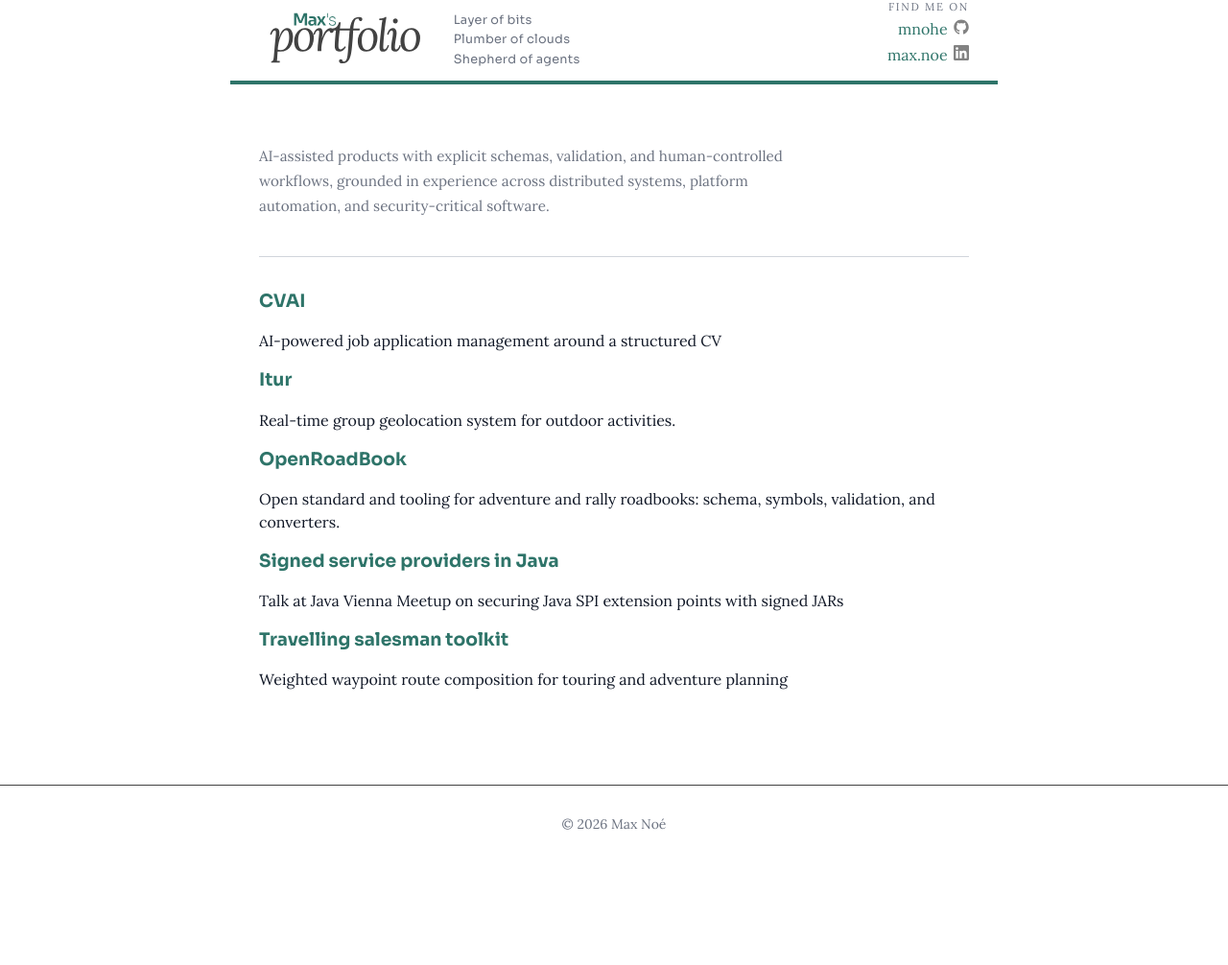
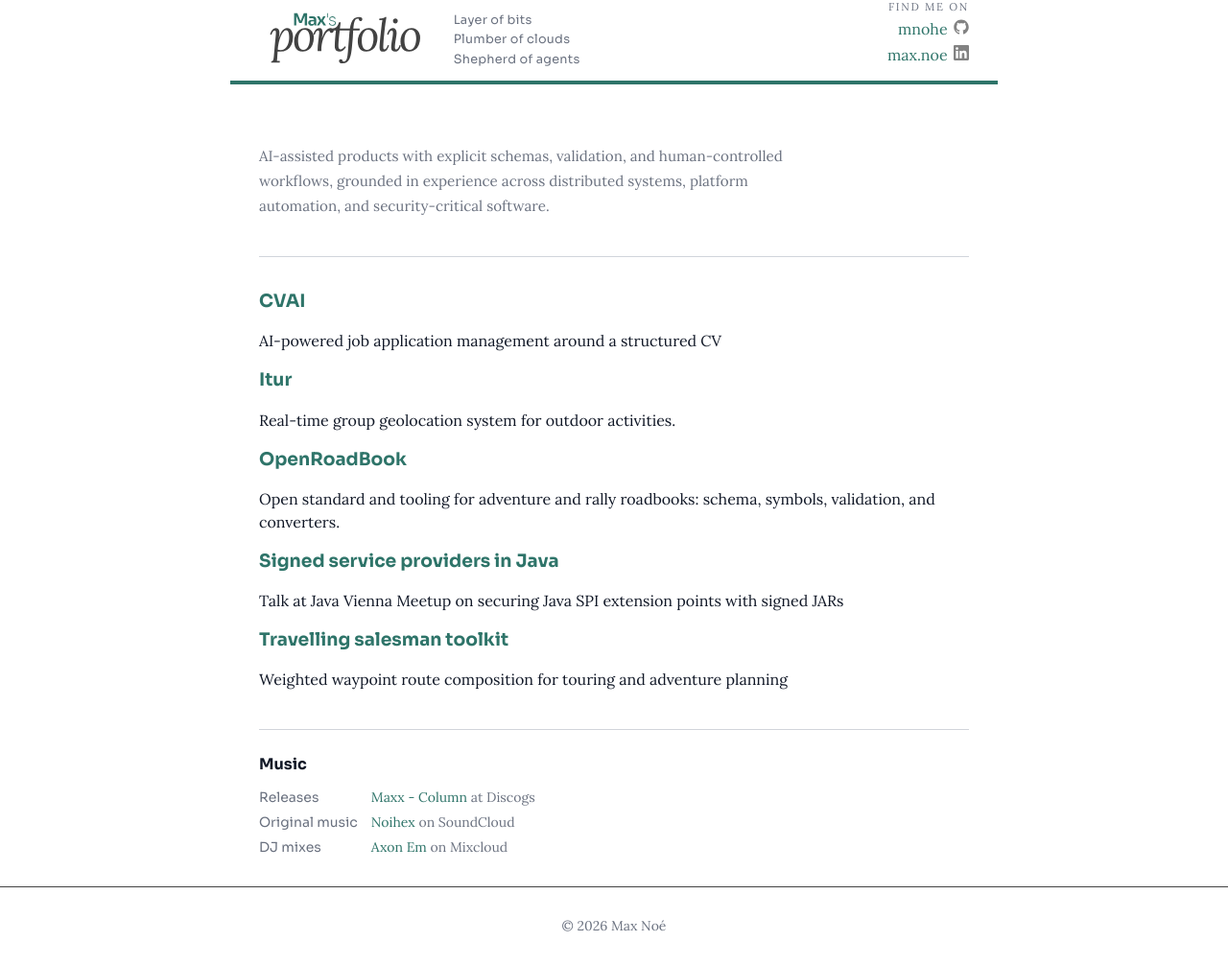
Before and after one commit to mnohe/mnohe.github.io, a Jekyll site: the page built from index.markdown, in a window 1280 px wide. Shown: the whole page at 96% size. Built offline with Jekyll 4.4.1, drawn with Linux system fonts in a browser that asks for light colours; before the commit the page ends 900 px from its top, so only the background shows below that.

Commit message:
feat: Add music section.

```diff
--- a/_layouts/home.html
+++ b/_layouts/home.html
@@ -23,4 +23,20 @@ layout: default
     <p>No projects yet.</p>
     {% endif %}
   </section>
+
+  <hr class="project-list-divider">
+
+  <section class="music-projects" aria-labelledby="music-projects-heading">
+    <h2 id="music-projects-heading">Music</h2>
+    <dl>
+      <dt>Releases</dt>
+      <dd><a href="https://www.discogs.com/release/189411-Maxx-Column">Maxx - Column</a> at Discogs</dd>
+
+      <dt>Original music</dt>
+      <dd><a href="https://soundcloud.com/noihex">Noihex</a> on SoundCloud</dd>
+
+      <dt>DJ mixes</dt>
+      <dd><a href="https://www.mixcloud.com/axon_em/">Axon Em</a> on Mixcloud</dd>
+    </dl>
+  </section>
 </main>
--- a/assets/main.scss
+++ b/assets/main.scss
@@ -180,6 +180,39 @@ code {
     font-size: 1rem;
 }
 
+.project-list-divider {
+    margin: 2.5em 0 1.5em;
+    border: 0;
+    border-top: 1px solid var(--table-border);
+}
+
+.music-projects {
+    color: var(--site-muted);
+    font-size: 0.875rem;
+
+    h2 {
+        color: var(--site-text);
+        font-size: 1rem;
+        margin-bottom: 0.75em;
+    }
+
+    dl {
+        display: grid;
+        grid-template-columns: max-content 1fr;
+        column-gap: 1em;
+        row-gap: 0.35em;
+        margin-bottom: 0;
+    }
+
+    dt {
+        font-family: 'Sora', sans-serif;
+    }
+
+    dd {
+        margin: 0;
+    }
+}
+
 /* Table dark-mode override — the theme bakes in static SCSS colours */
 table {
     color: var(--table-text);
```
